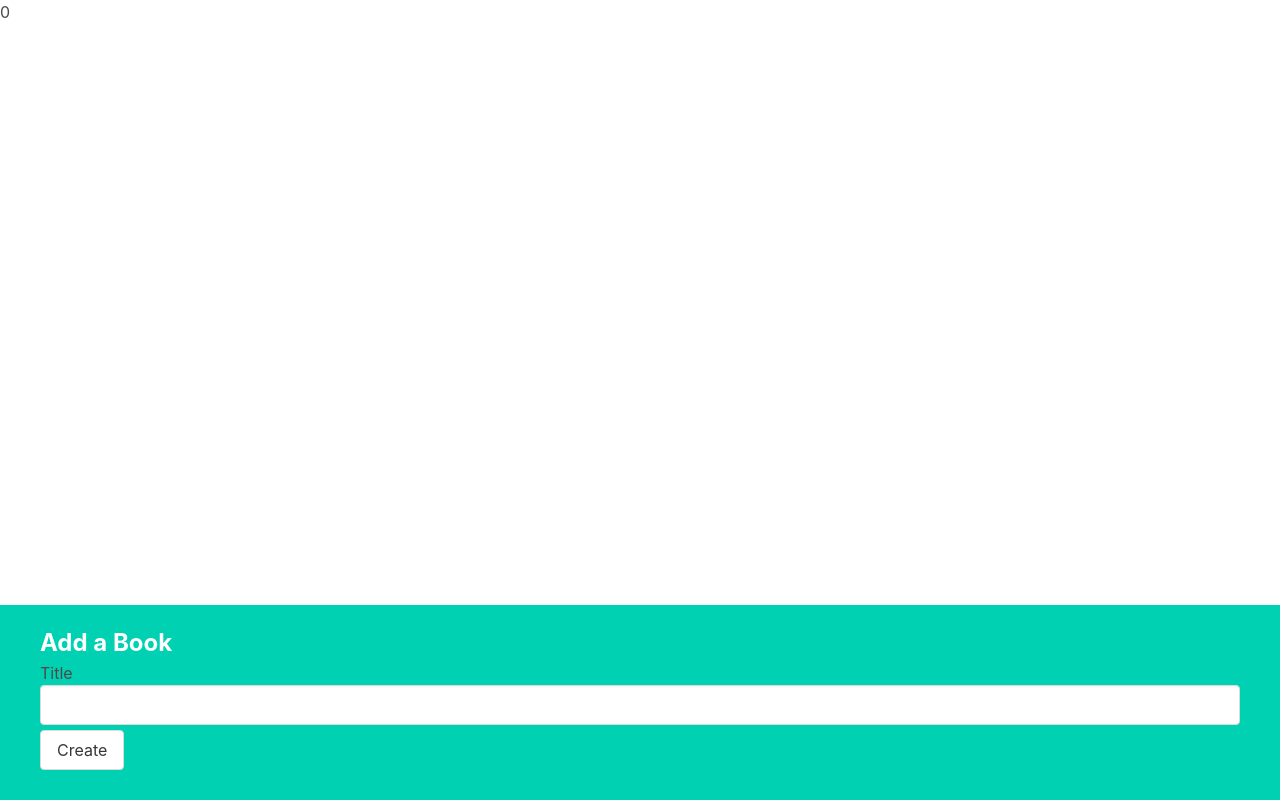
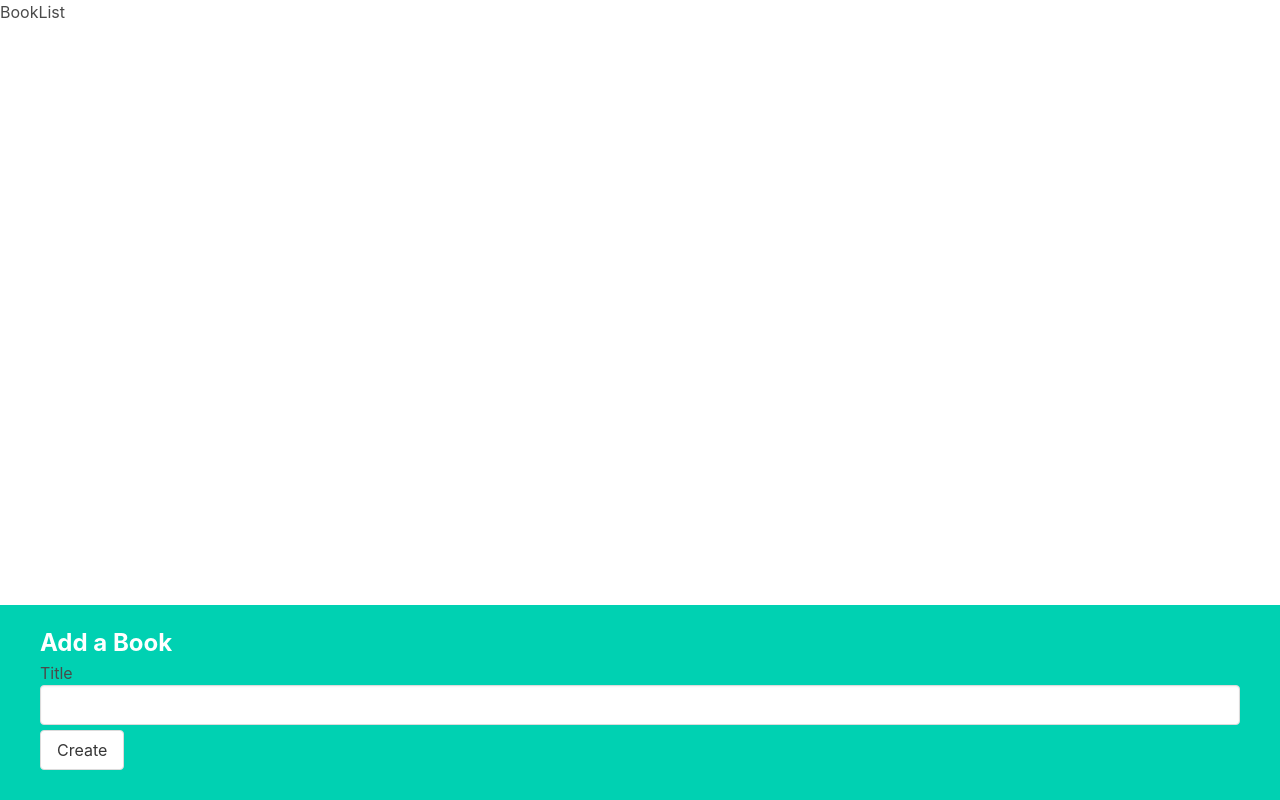
Before and after one commit to Rabia-Rajput/books-jsx, a React (Create React App) app: page / in a window 1280 px wide. Built offline with nearby package versions, Linux system fonts and the light colour scheme.

Commit message:
write code for BookList in App.js

```diff
--- a/src/App.js
+++ b/src/App.js
@@ -3,6 +3,7 @@
 
 import { useState } from "react";
 import BookCreate from "./components/BookCreate";
+import BookList from './components/BookList';
 
 
 
@@ -17,8 +18,8 @@
 
 
     };
-    return <div>
-        {books.length}
+    return <div className="app">
+       <BookList books={books} />
         <BookCreate onCreate={createBook} />
 
     </div>;
```
